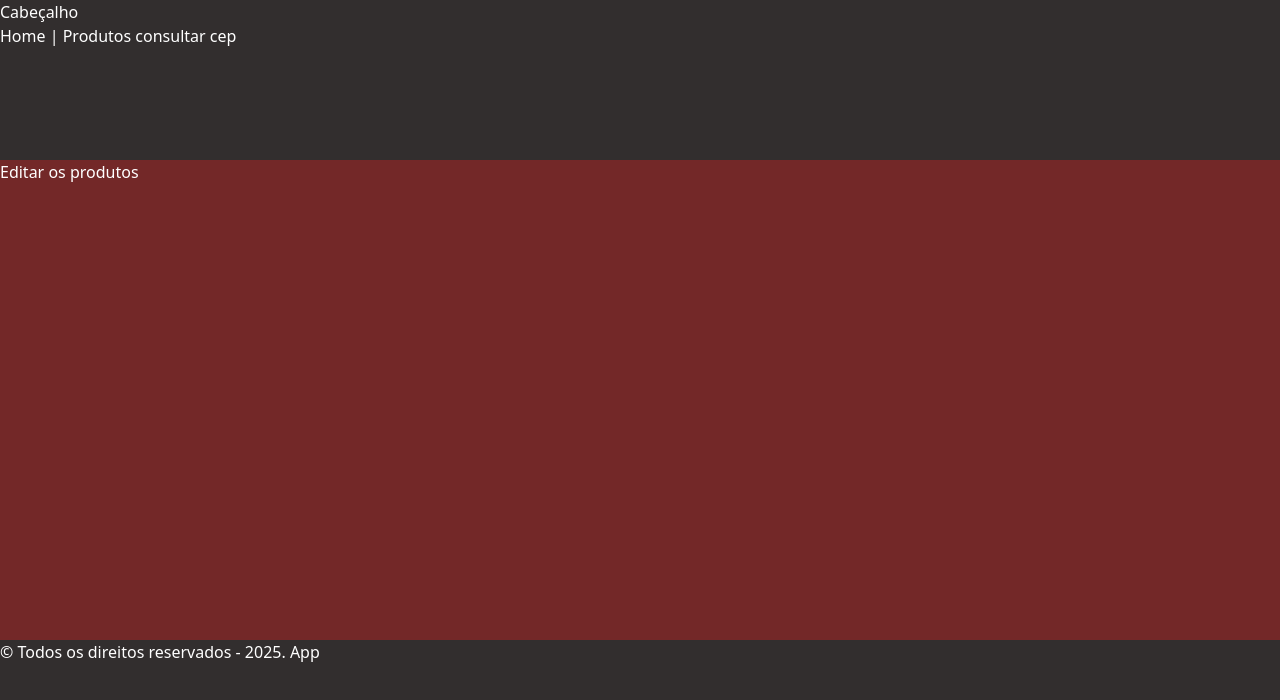
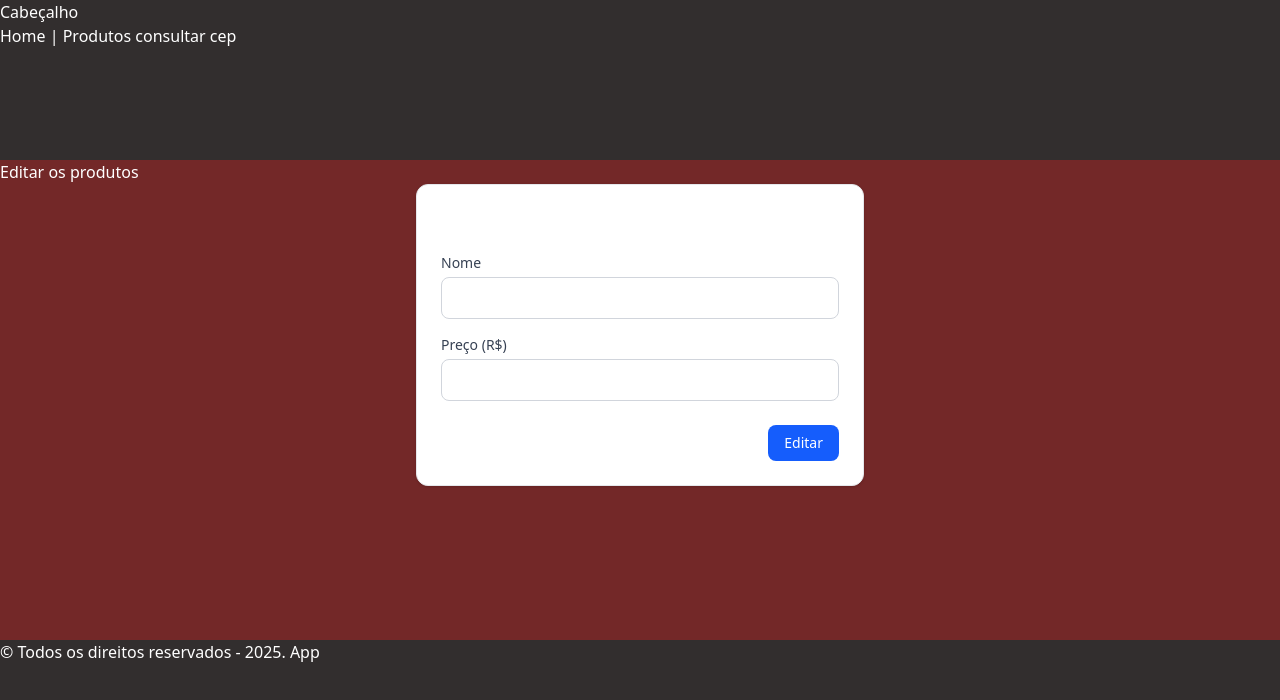
Before and after one commit to 1TDSPF-25/sistema-flow, a React (Vite) app in the folder aula-15/: page /editar/produtos/1 in a window 1280 px wide. Shown: the top 700 px of the page. Built offline with nearby package versions, Linux system fonts and the light colour scheme; data requests are answered from the project's data file.

Commit message:
feat: update react-hook-form to version 7.63.0 and enhance EditarProdutos component with form functionality

```diff
--- a/aula-15/package.json
+++ b/aula-15/package.json
@@ -8,13 +8,13 @@
     "build": "tsc -b && vite build",
     "lint": "eslint .",
     "preview": "vite preview",
-    "api": "json-server --watch db.json --port 3001"
+    "api": "json-server -w --watch db.json --port 3001"
   },
   "dependencies": {
     "@tailwindcss/vite": "^4.1.13",
     "react": "^19.1.1",
     "react-dom": "^19.1.1",
-    "react-hook-form": "^7.62.0",
+    "react-hook-form": "^7.63.0",
     "react-icons": "^5.5.0",
     "react-router-dom": "^7.8.1",
     "tailwindcss": "^4.1.13"
--- a/aula-15/src/routes/EditarProdutos/index.tsx
+++ b/aula-15/src/routes/EditarProdutos/index.tsx
@@ -1,87 +1,71 @@
 import { useEffect } from "react";
+import { useParams } from "react-router-dom";
 
 export default function EditarProdutos(){
     useEffect(() => {
         document.title = "Editar Produtos";
     }, []);
 
+    //Recuperar o ID do produto utilizando o hook useParams.
+    const { id } = useParams<string>();
+
+
+
+    useEffect(() => {
+
+        const fetchProduto = async () => {
+            try {
+                const response = await fetch(`http://localhost:3001/produtos/${id}`);
+                if(!response.ok){
+                    throw new Error("Erro ao buscar o produto");
+                }
+                const data = await response.json();
+
+            } catch (error:any) {
+                console.error(error.message);
+            }
+        }
+
+        fetchProduto();
+
+    }, []);
+
 
     return(
         <main>
             <h1>Editar os produtos</h1>
+   <div>
+        <form className="mx-auto max-w-md space-y-4 rounded-xl border border-gray-200 bg-white p-6 shadow">
+          <h2 className="text-lg font-semibold">Cadastro de Produto</h2>
+
+          <div>
+            <label htmlFor="nome" className="block text-sm font-medium text-gray-700">Nome</label>
+            <input
+              id="nome"
+              type="text"
+               className="mt-1 w-full rounded-lg border border-gray-300 px-3 py-2 outline-none focus:border-blue-500 focus:ring-2 focus:ring-blue-200"
+              placeholder="Ex.: Teclado Mecânico"
+            />
+          </div>
+
+          <div>
+            <label htmlFor="preco" className="block text-sm font-medium text-gray-700">Preço (R$)</label>
+            <input
+              id="preco"
+              type="number"
+              className="mt-1 w-full rounded-lg border border-gray-300 px-3 py-2 outline-none focus:border-blue-500 focus:ring-2 focus:ring-blue-200"
+              placeholder="0.00"
+            />
+          </div>
+
+          <div className="flex justify-end gap-2 pt-2">
+            <button type="submit" className="rounded-lg bg-blue-600 px-4 py-2 text-sm font-medium text-white hover:bg-blue-700 focus:ring-2 focus:ring-blue-300">
+              Editar
+            </button>
+          </div>
+        </form>
+      </div>
+
         </main>
     );
 }
-
-
-
-
-
-
-
-
-
-
-
-
-
-
-
-
-
-
-
-
-
-
-// import { useEffect, useState } from "react";
-// import { useParams } from "react-router-dom";
-// import type { TipoProduto } from "../../types/tipoProduto";
-// import Card from "../../components/Card/Card";
-
-// export default function EditarProdutos(){
-
-//     //Recuperar o produto utilizando os rooks useParams,useState e useEffect.
-//     // Faça uma requisição do tipo GET para a API local utilizando o fetch. Crie uma função assincrona para esta operação.
-//     //Em caso de dúvidas olhe o que foi feito em Produtos.
-
-//     //Criando uma forma de recuperar o ID do usuário que foi enviado através do click(Request/Requisição)
-
-//       const { id } = useParams<string>();
-
-//       //Criando useState para guardar o objeto que será apresentado na tela.
-//       const [produto, setProduto] = useState<TipoProduto>();
-
-
-//       //Criar um useEffect para controlar os efeitos colaterais e realizar apenas uma chamada para a API externa.
-//      useEffect(()=>{
-
-//         (async ()=>{
-//             //Realizando uma chamada do tipo GET para a API
-//             //Esta chamada pode demorar, pode travar a aplicação, por isso utilizamos await após o =
-//             const response = await fetch("http://localhost:3001/produtos");
-
-//             //Necessário realizar um PARSE de STRING/JSOn para objeto/literal. Utilizamos as funções json() para isso. Mas pode demorar e travar a aplicação, então também usamos o await nesta instrução.
-//             const data:TipoProduto[] = await response.json();
-
-//             //Agora com a lista recuperada, utilizamos o id para pesquisar o produto selecionado pelo usuário na tabela.
-//             //Em seguida colocamos esse produto em uma nova variavel e depois colocamos no useState.
-
-//             const produtoEncontrado:TipoProduto | undefined = data.find( p => p.id.toString() === id);
-
-//             //Produto encontrado, colocamos ele no useState
-//             setProduto(produtoEncontrado);
-
-//         })();
-
-//      },[]);
-
-//     return(
-//         <main>
-//             <h1>Editar os produtos</h1>
-
-//                 { produto ? <Card nomeProps={produto.nome} precoProps={produto.preco} idProps={produto.id}/> : <p>Produto não encontrado!!</p>}
-
-//         </main>
-//     );
-// }
```
Also changed, not shown: 1 other file (tests, documents, lock files or other folders).
